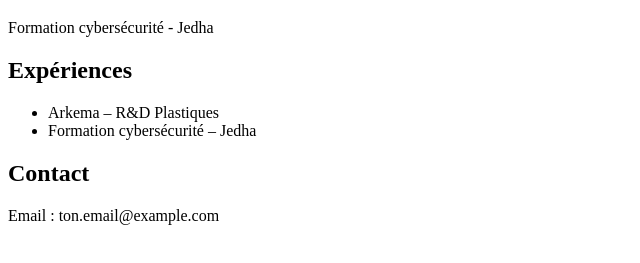
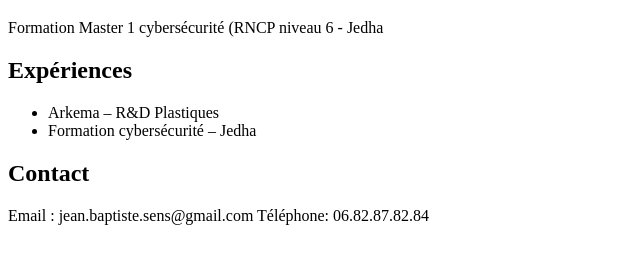
Before and after one commit to jbz843013/jbs.github.io, a plain HTML site: page index.html in a window 1280 px wide. Shown: the part 61-324 px from the top of the page, without its empty margins (0-640 px from the left). Drawn offline with Linux system fonts and the light colour scheme.

Commit message:
Update index.html

```diff
--- a/index.html
+++ b/index.html
@@ -2,18 +2,18 @@
 <html lang="fr">
 <head>
   <meta charset="UTF-8">
-  <title>CV de Jean-Baptiste SENS
-  Etudiant en cyber sécurité</title>
+  <title>CV de Jean-Baptiste SENS</title>
 </head>
 <body>
   <h1>Jean-Baptiste SENS</h1>
-  <p>Formation cybersécurité - Jedha</p>
+  <p>Formation Master 1 cybersécurité (RNCP niveau 6 - Jedha</p>
   <h2>Expériences</h2>
   <ul>
     <li>Arkema – R&D Plastiques</li>
     <li>Formation cybersécurité – Jedha</li>
   </ul>
   <h2>Contact</h2>
-  <p>Email : ton.email@example.com</p>
+  <p>Email : jean.baptiste.sens@gmail.com
+  Téléphone: 06.82.87.82.84</p>
 </body>
 </html>
```
